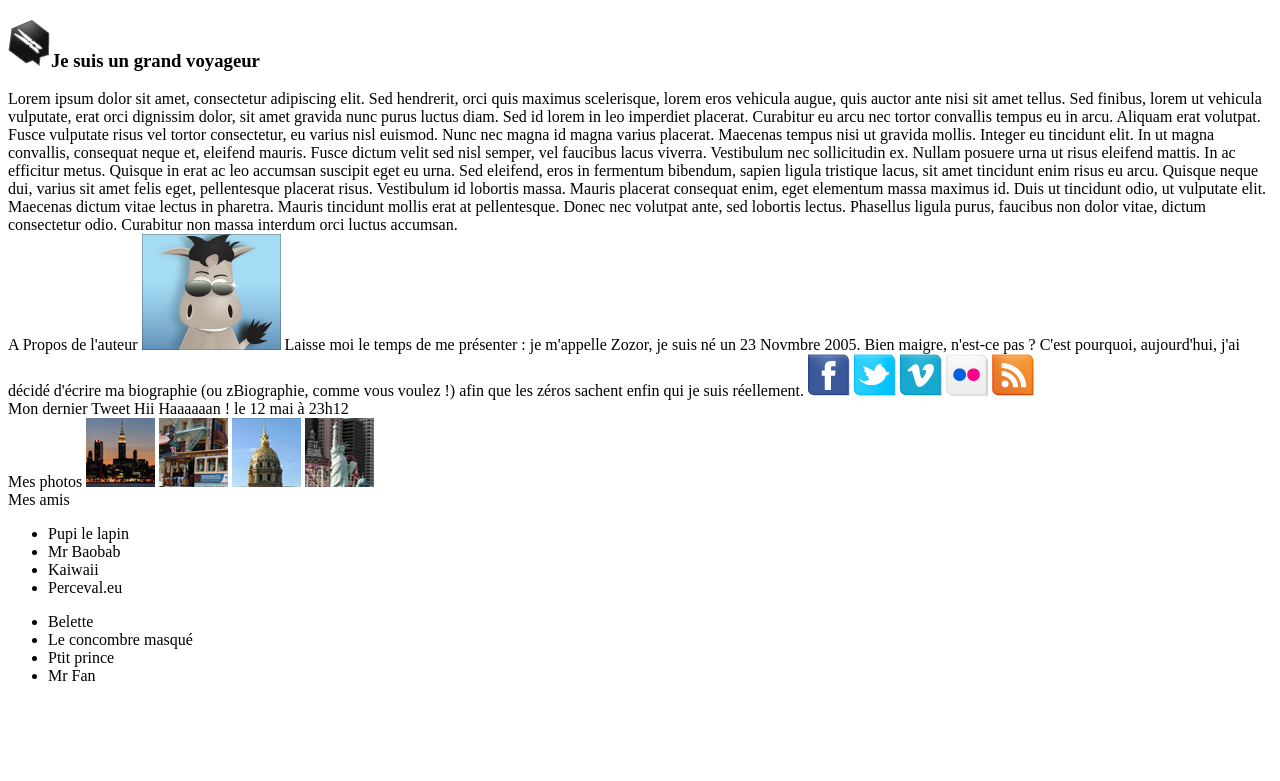
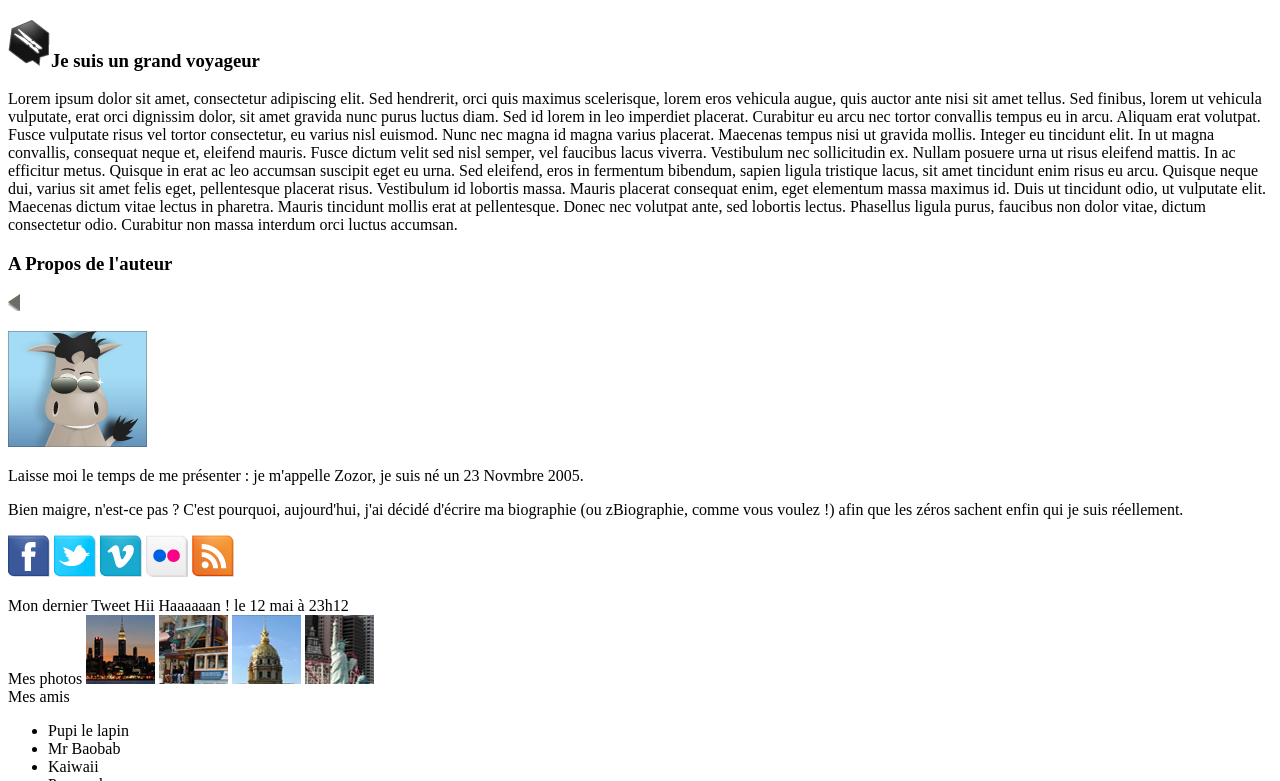
Before and after one commit to EmericHochart/tp_creation_site_html, a plain HTML site: page index.html in a window 1280 px wide. Shown: the part 527-1308 px from the top of the page. Before the commit the page ends 1228 px from the top, so only its background shows below. Drawn offline with Linux system fonts and the light colour scheme.

Commit message:
Ajout d'une balise h1, d'une image bulle, ajouts de balises p et d'id

```diff
--- a/index.html
+++ b/index.html
@@ -46,15 +46,18 @@
 			Vestibulum id lobortis massa. Mauris placerat consequat enim, eget elementum massa maximus id. Duis ut tincidunt odio, ut vulputate elit. Maecenas dictum vitae lectus in pharetra. Mauris tincidunt mollis erat at pellentesque. Donec nec volutpat ante, sed lobortis lectus. Phasellus ligula purus, faucibus non dolor vitae, dictum consectetur odio. Curabitur non massa interdum orci luctus accumsan.
 		</article>
 		<aside>
-			A Propos de l'auteur
-			<img src="images/zozor_classe.png" alt="Photo de Zozor" />
-			Laisse moi le temps de me présenter : je m'appelle Zozor, je suis né un 23 Novmbre 2005.
-			Bien maigre, n'est-ce pas ? C'est pourquoi, aujourd'hui, j'ai décidé d'écrire ma biographie (ou zBiographie, comme vous voulez !) afin que les zéros sachent enfin qui je suis réellement.
-			<img src="images/facebook.png" alt="Icône Facebook" />
-			<img src="images/twitter.png" alt="Icône Twitter" />
-			<img src="images/vimeo.png" alt="Icône Vimeo" />
-			<img src="images/flickr.png" alt="Icône Flickr" />
-			<img src="images/rss.png" alt="Icône RSS" />
+			<h1>A Propos de l'auteur</h1>
+			<img src="images/bulle.png" alt="Bulle" id="fleche_bulle" />
+			<p id="photo_zozor"><img src="images/zozor_classe.png" alt="Photo de Zozor" /></p>
+			<p>Laisse moi le temps de me présenter : je m'appelle Zozor, je suis né un 23 Novmbre 2005.</p>
+			<p>Bien maigre, n'est-ce pas ? C'est pourquoi, aujourd'hui, j'ai décidé d'écrire ma biographie (ou zBiographie, comme vous voulez !) afin que les zéros sachent enfin qui je suis réellement.</p>
+			<p>
+				<img src="images/facebook.png" alt="Icône Facebook" />
+				<img src="images/twitter.png" alt="Icône Twitter" />
+				<img src="images/vimeo.png" alt="Icône Vimeo" />
+				<img src="images/flickr.png" alt="Icône Flickr" />
+				<img src="images/rss.png" alt="Icône RSS" />
+			</p>
 		</aside>
 	</section>
 	<footer>
```
